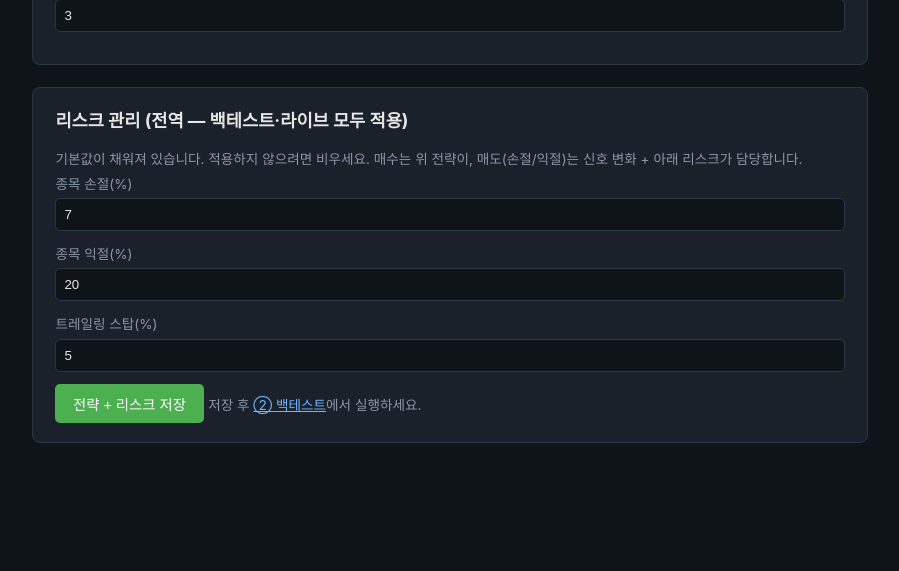
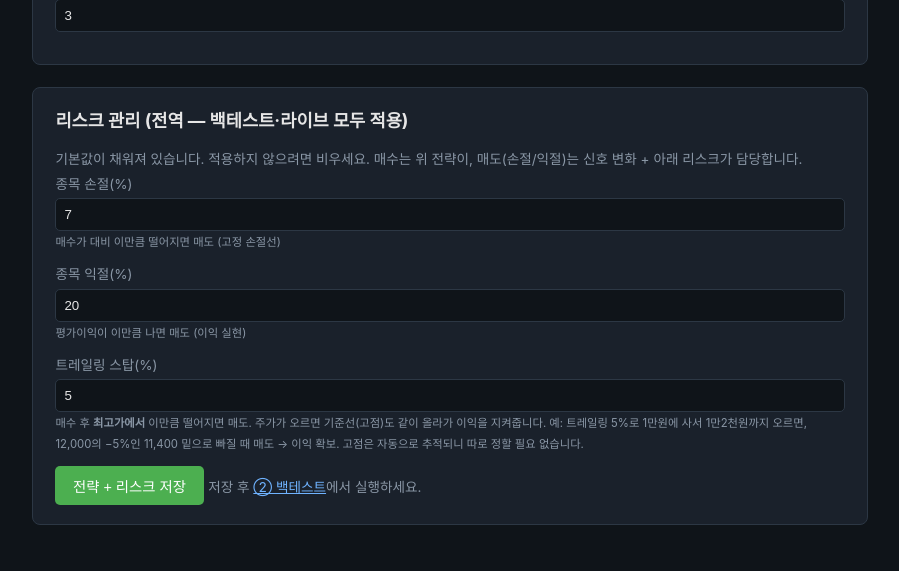
Before and after one commit to JeongSeongMok/buylow, a FastAPI app: page /strategy in a window 1280 px wide. Shown: the part 1191-1762 px from the top of the page, without its empty margins (190-1089 px from the left). Before the commit the page ends 1634 px from the top, so only its background shows below. Run offline with FastAPI, Linux system fonts and the light colour scheme.

Commit message:
docs(dashboard): explain trailing stop (and stop-loss/take-profit) inline
Co-Authored-By: Claude Opus 4.8 <noreply@anthropic.com>

```diff
--- a/orchestrator/dashboard/templates/strategy.html
+++ b/orchestrator/dashboard/templates/strategy.html
@@ -54,9 +54,14 @@
 <section class="card">
   <h2>리스크 관리 (전역 — 백테스트·라이브 모두 적용)</h2>
   <p class="meta">기본값이 채워져 있습니다. 적용하지 않으려면 비우세요. 매수는 위 전략이, 매도(손절/익절)는 신호 변화 + 아래 리스크가 담당합니다.</p>
-  <label>종목 손절(%) <input type="text" name="stop_loss" value="{{ risk.stop_loss }}" placeholder="예: 7" size="6"></label>
-  <label>종목 익절(%) <input type="text" name="take_profit" value="{{ risk.take_profit }}" placeholder="예: 20" size="6"></label>
-  <label>트레일링 스탑(%) <input type="text" name="trailing" value="{{ risk.trailing }}" placeholder="예: 5" size="6"></label>
+  <label>종목 손절(%) <input type="text" name="stop_loss" value="{{ risk.stop_loss }}" placeholder="예: 7" size="6">
+    <small>매수가 대비 이만큼 떨어지면 매도 (고정 손절선)</small></label>
+  <label>종목 익절(%) <input type="text" name="take_profit" value="{{ risk.take_profit }}" placeholder="예: 20" size="6">
+    <small>평가이익이 이만큼 나면 매도 (이익 실현)</small></label>
+  <label>트레일링 스탑(%) <input type="text" name="trailing" value="{{ risk.trailing }}" placeholder="예: 5" size="6">
+    <small>매수 후 <b>최고가에서</b> 이만큼 떨어지면 매도. 주가가 오르면 기준선(고점)도 같이 올라가 이익을 지켜줍니다.
+    예: 트레일링 5%로 1만원에 사서 1만2천원까지 오르면, 12,000의 −5%인 11,400 밑으로 빠질 때 매도 → 이익 확보.
+    고점은 자동으로 추적되니 따로 정할 필요 없습니다.</small></label>
 
   <button type="submit">전략 + 리스크 저장</button>
   <span class="meta">저장 후 <a href="/">② 백테스트</a>에서 실행하세요.</span>
```
